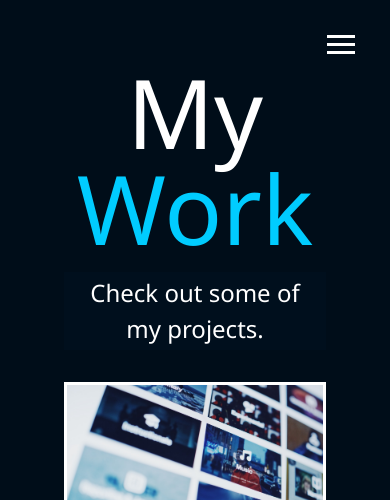
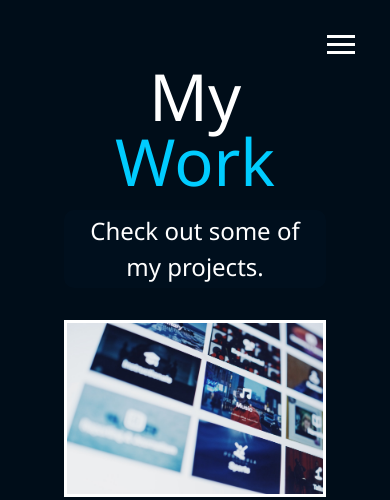
Before and after one commit to peterken674/peterkenngugi_portfolio, a website: page dist/work.html in a window 390 px wide. Shown: the top 500 px of the page. Drawn offline with Linux system fonts and the light colour scheme.

Commit message:
Improved mobile appearance. lg-heading size changed.

```diff
--- a/scss/_mobile.scss
+++ b/scss/_mobile.scss
@@ -19,10 +19,13 @@ $portrait_small: url('../img/portrait_small.jpg');
     main {
         align-items: center;
         text-align: center;
+        overflow: hidden;
 
         .lg-heading {
             line-height: 1;
+            //text-align: center;
             margin-bottom: 1rem;
+            font-size: 65px;
         }
     }
 
--- a/scss/main.scss
+++ b/scss/main.scss
@@ -30,6 +30,8 @@ h3 {
         margin-bottom: 2rem;
         padding: 0.2rem 1rem;
         background: rgba($color:(lighten($primary-color, $amount: 2)), $alpha: 0.5);
+        border-radius: 10px;
+        ;
     }
 }
 
```
Also changed, not shown: dist/css/main.css.
